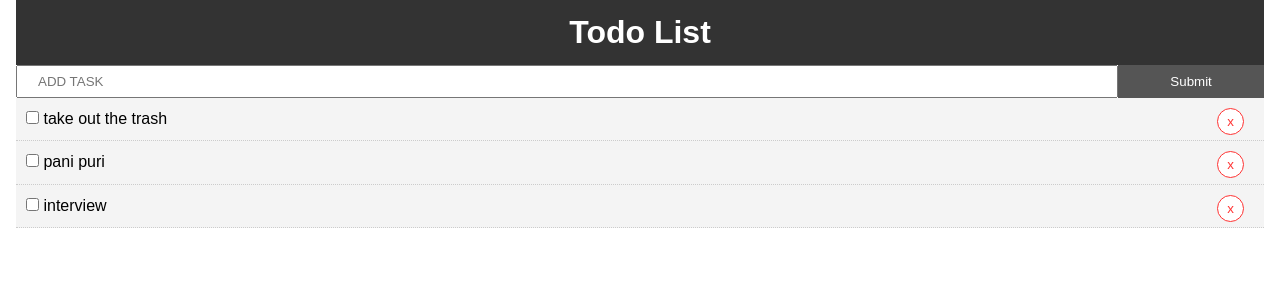
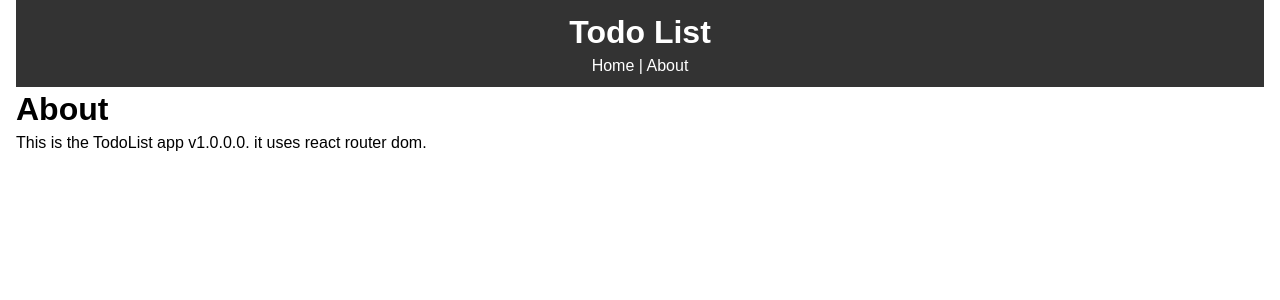
Before and after one commit to GaneshSrambikal/react_tdl_dom, a React (Create React App) app in the folder client/: page /about in a window 1280 px wide. Shown: the top 300 px of the page. Built offline with nearby package versions, Linux system fonts and the light colour scheme.

Commit message:
added router

```diff
--- a/client/src/App.js
+++ b/client/src/App.js
@@ -1,9 +1,11 @@
 import React from "react";
 import "./App.css";
+import { BrowserRouter as Router, Route } from "react-router-dom";
 import Todos from "./components/Todos";
 import Header from "./components/layout/Header";
 import AddList from "./components/AddList";
-import uuid from 'uuid';
+import About from './components/pages/About'
+import uuid from "uuid";
 class App extends React.Component {
   state = {
     todos: [
@@ -18,7 +20,7 @@
         completed: false
       },
       {
-        id:uuid.v4(),
+        id: uuid.v4(),
         title: "interview",
         completed: false
       }
@@ -26,14 +28,13 @@
   };
   //addTodo
   addTodo = title => {
-
     const newTodo = {
-      id : uuid.v4(),
-      title ,
+      id: uuid.v4(),
+      title,
       completed: false
-    }
+    };
     this.setState({
-      todos : [...this.state.todos,newTodo]
+      todos: [...this.state.todos, newTodo]
     });
   };
 
@@ -58,17 +59,30 @@
   render() {
     console.log(this.state.todos);
     return (
+      <Router>
         <div className="App">
           <div className="container">
             <Header />
+            <Route
+              exact
+              path="/"
+              render={props => (
+                <React.Fragment>
                   <AddList addTodo={this.addTodo} />
                   <Todos
                     todos={this.state.todos}
                     markComplete={this.markComplete}
                     delTodo={this.delTodo}
                   />
+                </React.Fragment>
+              )}
+            />
+            <Route
+            path="/about" component={About}
+            />
           </div>
         </div>
+      </Router>
     );
   }
 }
--- a/client/src/components/layout/Header.js
+++ b/client/src/components/layout/Header.js
@@ -1,9 +1,10 @@
 import React from "react";
-
+import { Link } from "react-router-dom";
 export default function Header() {
   return (
     <header style={styleHeader}>
       <h1>Todo List</h1>
+      <Link to="/" style={linkStyle}>Home</Link> | <Link to="/about" style={linkStyle}>About</Link>
     </header>
   );
 }
@@ -13,3 +14,8 @@
   textAlign: "center",
   padding: "10px"
 };
+
+const linkStyle = {
+  textDecoration: "none",
+  color: "#fff"
+};
--- /dev/null
+++ b/client/src/components/pages/About.js
@@ -0,0 +1,10 @@
+import React from "react";
+
+export default function About() {
+  return (
+    <React.Fragment>
+      <h1>About</h1>
+      <p>This is the TodoList app v1.0.0.0. it uses react router dom. </p>
+    </React.Fragment>
+  );
+}
```
Lines whose indentation alone changed are shown as unchanged.
